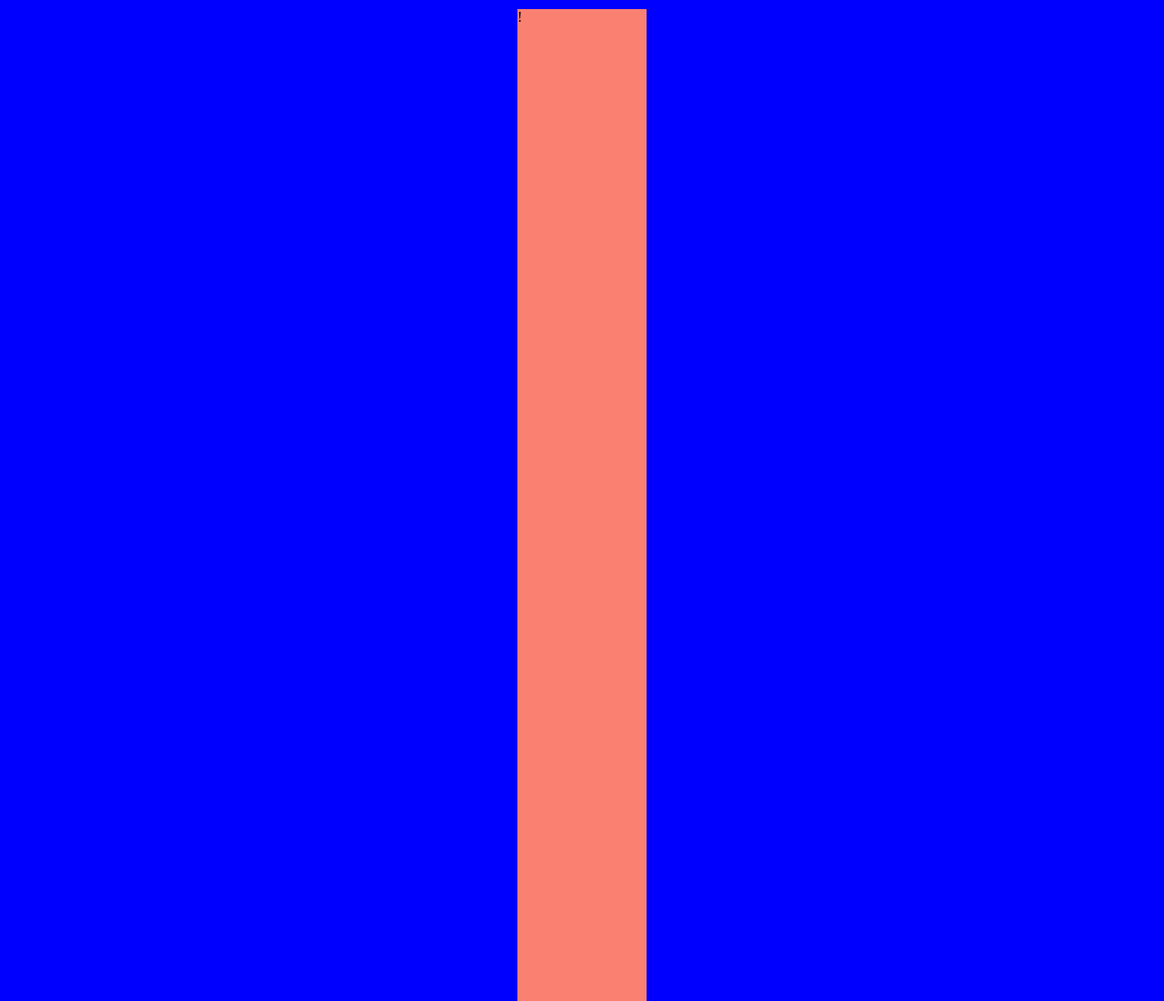
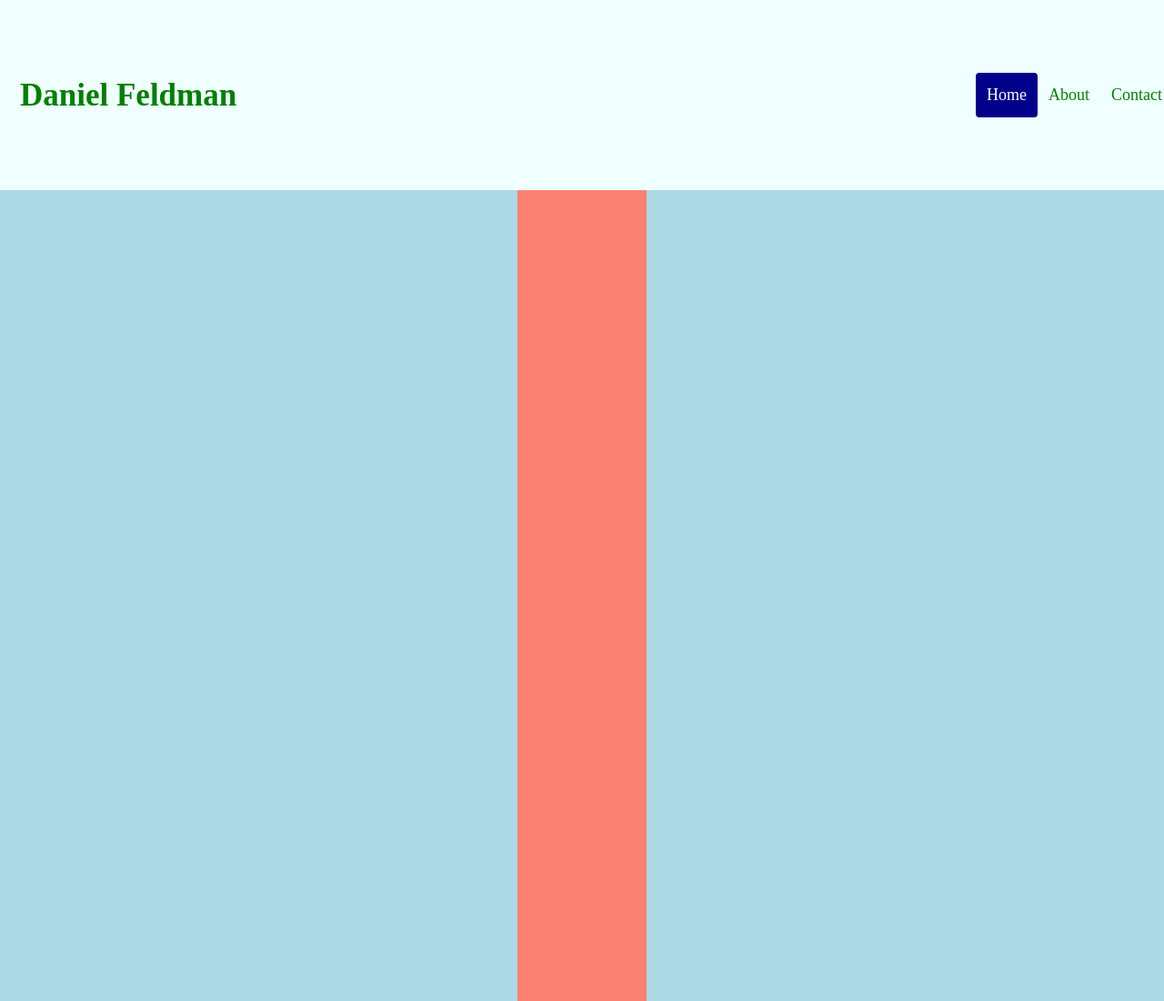
Before and after one commit to Feldbot/feldbot.github.io, a plain HTML site: page index.html in a window 1280 px wide. Shown: the top 1100 px of the page at 91% size. Drawn offline with nearby package versions, Linux system fonts and the light colour scheme.

Commit message:
Build shrinking navbar.

```diff
--- a/css/input.scss
+++ b/css/input.scss
@@ -1,9 +1,71 @@
+$site-id: green;
+$nav: azure;
+$nav-hover: darkblue;
+$active: darkblue;
+$bg: lightblue;
+
 body {
-  background-color: blue;
+  background-color: $bg;
 }
-div {
+
+nav {
+  overflow: hidden;
+  background-color:$nav;
+  padding: 90px 10px; // will shrink on scroll
+  transition: 0.4s;
+  position: fixed;
+  width: 100%;
+  top: 0;
+  z-index: 100;
+  .site-id {
+    font-size: 35px;
+    font-weight: bold;
+    transition: 0.4s
+  }
+  a {
+    float: left;
+    color: $site-id;
+    text-align: center;
+    padding: 12px;
+    text-decoration: none;
+    font-size: 18px;
+    line-height: 25px;
+    border-radius: 4px;
+  }
+  a:hover {
+    background-color: $nav-hover;
+    color: $site-id;
+  }
+  a.active {
+    background-color: $active;
+    color: white;
+  }
+  .menu {
+    float: right;
+  }
+}
+
+main {
   height: 2000px;
   width: 142px;
   background-color: salmon;
   margin: 10px auto;
 }
+
+// Media queries
+@media screen and (max-width: 580px) {
+
+  /* Javascript won't override padding on small screens */
+  nav {
+    padding: 20px 10px !important;
+    a {
+      float: none;
+      display: block;
+      text-align: left;
+    }
+    .menu {
+      float: right;
+    }
+  }
+
+}
--- a/index.html
+++ b/index.html
@@ -1,5 +1,6 @@
 <!DOCTYPE html>
 <html lang="en" dir="ltr">
+
 <head>
   <meta charset="utf-8">
   <meta name="viewport" content="width=device-width, initial-scale=1.0">
@@ -7,10 +8,20 @@
   <link href="css/normalize.css" rel="stylesheet">
   <link href="css/main.css" rel="stylesheet">
 </head>
+
 <body>
-    <div>!</div>
-
+  <nav>
+    <a href="#" class="site-id">Daniel Feldman</a>
+    <div class="menu">
+      <a class="active" href="#home">Home</a>
+      <a href="#about">About</a>
+      <a href="#contact">Contact</a>
+    </div>
+  </nav>
+  <main>
+  </main>
 <script src="https://code.jquery.com/jquery-3.3.1.min.js"></script>
 <script src="js/app.js"></script>
 </body>
+
 </html>
--- a/js/app.js
+++ b/js/app.js
@@ -0,0 +1,22 @@
+// Shrinkable nav menu
+window.onscroll = ( () => { scrollFunction() });
+
+// see Notes 1)
+function scrollFunction() {
+  if ($('body')[0].scrollTop > 80 ||
+      $('html')[0].scrollTop > 80) {
+    $("nav")[0].style.padding = "30px 10px";
+    $(".site-id")[0].style.fontSize = "25px";
+  } else {
+    $("nav")[0].style.padding = "80px 10px";
+    $(".site-id")[0].style.fontSize = "35px";
+  }
+}
+
+/***** Notes *****
+1) jQuery returns a wrapped array-like object, which includes all the jQuery methods. To manipulate the raw DOM element's native properties (like those here), it requires accessing the jQuery wrapped object with array-like notation `[0]` (or jQuery's .get(0) method). Similarly, $('nav')[0].text('wrong!') will not work since it's trying to call a jQuery method on a native DOM element, but $('nav').text('right!') will work.
+Reference: https://learn.jquery.com/using-jquery-core/jquery-object/
+Navbar shrink scroll code modified from:
+https://www.w3schools.com/howto/howto_js_navbar_shrink_scroll.asp
+2)
+*/
```
Also changed, not shown: css/main.css, 1 other file. Lines whose indentation alone changed are shown as unchanged.
